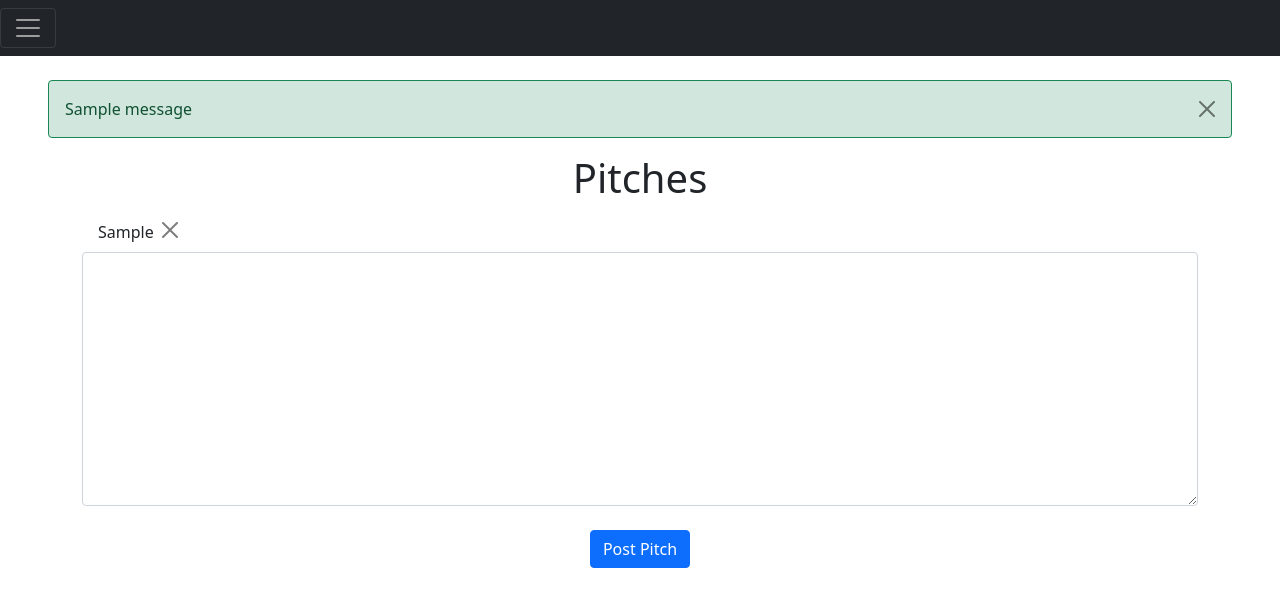
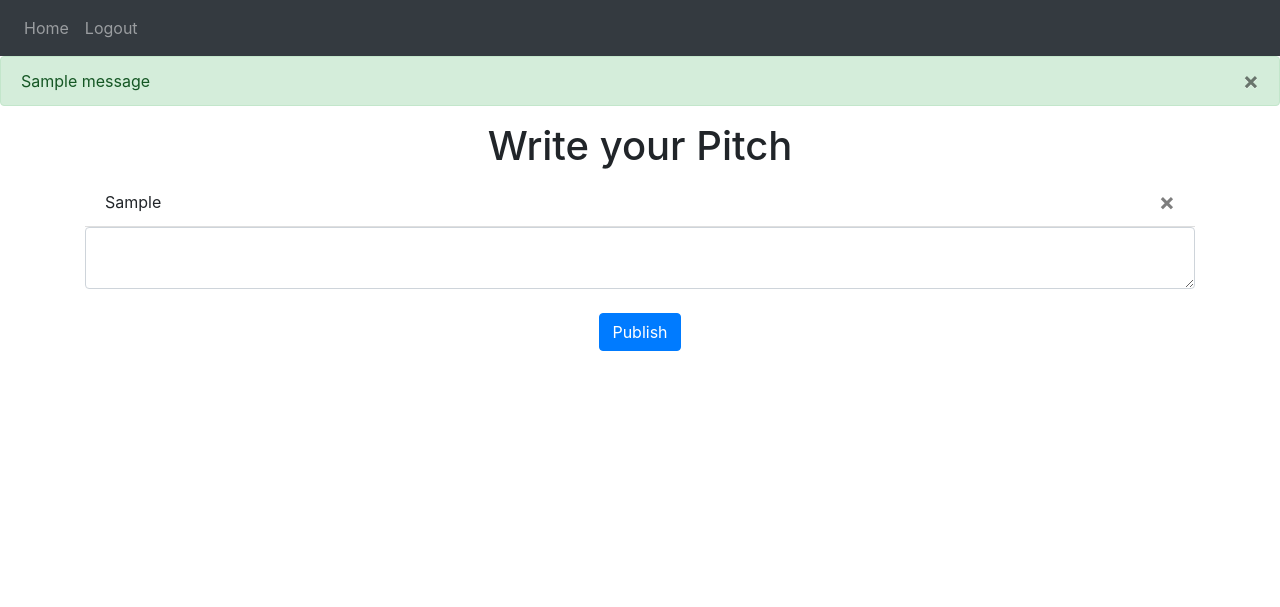
Before and after one commit to davospots/pitchapp, a Flask app: page / in a window 1280 px wide. Shown: the top 607 px of the page. Run offline with Flask 2, Linux system fonts and the light colour scheme; a user stored in the database is signed in; tables that the repository leaves empty hold one stand-in row (values such as "Sample post"); one stand-in notice (Sample message) is shown; some libraries are stand-ins or nearby versions.

Commit message:
database initialization

```diff
--- a/website/templates/base.html
+++ b/website/templates/base.html
@@ -1,63 +1,83 @@
 <!DOCTYPE html>
-<html lang="en">
+<html>
   <head>
-    <meta charset="UTF-8">
-    <meta http-equiv="X-UA-Compatible" content="IE=edge">
-    <meta name="viewport" content="width=device-width, initial-scale=1.0">
-    <link rel="stylesheet" href="https://cdn.jsdelivr.net/npm/bootstrap@5.1.3/dist/css/bootstrap.min.css" integrity="sha384-1BmE4kWBq78iYhFldvKuhfTAU6auU8tT94WrHftjDbrCEXSU1oBoqyl2QvZ6jIW3" crossorigin="anonymous">
-    <link rel="stylesheet" href="https://cdn.jsdelivr.net/npm/@fortawesome/fontawesome-free@5.15.4/css/fontawesome.min.css" integrity="sha384-jLKHWM3JRmfMU0A5x5AkjWkw/EYfGUAGagvnfryNV3F9VqM98XiIH7VBGVoxVSc7" crossorigin="anonymous">
-    <title>{% block title %}{% endblock %}</title>
+    <meta charset="utf-8" />
+    <meta name="viewport" content="width=device-width, initial-scale=1" />
+    <link
+      rel="stylesheet"
+      href="https://stackpath.bootstrapcdn.com/bootstrap/4.4.1/css/bootstrap.min.css"
+      integrity="sha384-Vkoo8x4CGsO3+Hhxv8T/Q5PaXtkKtu6ug5TOeNV6gBiFeWPGFN9MuhOf23Q9Ifjh"
+      crossorigin="anonymous"
+    />
+    <link
+      rel="stylesheet"
+      href="https://stackpath.bootstrapcdn.com/font-awesome/4.7.0/css/font-awesome.min.css"
+      crossorigin="anonymous"
+    />
+
+    <title>{% block title %}Home{% endblock %}</title>
   </head>
   <body>
-    <nav class="navbar navbar-dark bg-dark">
-          <button class="navbar-toggler" type="button" data-bs-toggle="collapse" data-bs-target="#navbarToggleExternalContent" aria-controls="navbarToggleExternalContent" aria-expanded="false" aria-label="Toggle navigation">
+    <nav class="navbar navbar-expand-lg navbar-dark bg-dark">
+      <button
+        class="navbar-toggler"
+        type="button"
+        data-toggle="collapse"
+        data-target="#navbar"
+      >
         <span class="navbar-toggler-icon"></span>
       </button>
-        <div class="collapse" id="navbarToggleExternalContent">
+      <div class="collapse navbar-collapse" id="navbar">
         <div class="navbar-nav">
           {% if user.is_authenticated %}
-                <a href="/" class="nav-item nav-link" id="home">Home</a>
-                <a href="/logout" class="nav-item nav-link" id="logout">Logout</a>
+          <a class="nav-item nav-link" id="home" href="/">Home</a>
+          <a class="nav-item nav-link" id="logout" href="/logout">Logout</a>
           {% else %}
-                <a href="/login" class="nav-item nav-link" id="login">Login</a>
-                <a href="/sign-up" class="nav-item nav-link" id="signUp">Sign Up</a>
+          <a class="nav-item nav-link" id="login" href="/login">Login</a>
+          <a class="nav-item nav-link" id="signUp" href="/sign-up">Sign Up</a>
           {% endif %}
-
-
         </div>
       </div>
     </nav>
 
-    {% with messages = get_flashed_messages( with_categories =true) %}
-    {% if messages %}
-        {% for category, message in messages %}
-        {% if category == 'error' %}
-        <div class="alert alert-danger alert-dismissible fade show mx-5 mt-4
-        border border-danger" role="alert">
+    {% with messages = get_flashed_messages(with_categories=true) %} {% if
+    messages %} {% for category, message in messages %} {% if category ==
+    'error' %}
+    <div class="alert alert-danger alter-dismissable fade show" role="alert">
       {{ message }}
-            <button type="button" class="btn-close" data-bs-dismiss="alert" aria-label="Close"></button>
+      <button type="button" class="close" data-dismiss="alert">
+        <span aria-hidden="true">&times;</span>
+      </button>
     </div>
     {% else %}
-            <div class="alert alert-success alert-dismissible fade show mx-5 mt-4
-            border border-success" role="alert">
+    <div class="alert alert-success alter-dismissable fade show" role="alert">
       {{ message }}
-                <button type="button" class="btn-close" data-bs-dismiss="alert">
-
+      <button type="button" class="close" data-dismiss="alert">
+        <span aria-hidden="true">&times;</span>
       </button>
     </div>
-        {% endif %}
-        {% endfor %}
-    {% endif %}
-    {% endwith %}
+    {% endif %} {% endfor %} {% endif %} {% endwith %}
 
-    <div class="container">
-        {% block content %}{% endblock %}
-    </div>
+    <div class="container">{% block content %} {% endblock %}</div>
+    <script
+      src="https://code.jquery.com/jquery-3.2.1.slim.min.js"
+      integrity="sha384-KJ3o2DKtIkvYIK3UENzmM7KCkRr/rE9/Qpg6aAZGJwFDMVNA/GpGFF93hXpG5KkN"
+      crossorigin="anonymous"
+    ></script>
+    <script
+      src="https://cdnjs.cloudflare.com/ajax/libs/popper.js/1.12.9/umd/popper.min.js"
+      integrity="sha384-ApNbgh9B+Y1QKtv3Rn7W3mgPxhU9K/ScQsAP7hUibX39j7fakFPskvXusvfa0b4Q"
+      crossorigin="anonymous"
+    ></script>
+    <script
+      src="https://maxcdn.bootstrapcdn.com/bootstrap/4.0.0/js/bootstrap.min.js"
+      integrity="sha384-JZR6Spejh4U02d8jOt6vLEHfe/JQGiRRSQQxSfFWpi1MquVdAyjUar5+76PVCmYl"
+      crossorigin="anonymous"
+    ></script>
 
-
-
-
-    <script src="https://cdn.jsdelivr.net/npm/bootstrap@5.1.3/dist/js/bootstrap.bundle.min.js" integrity="sha384-ka7Sk0Gln4gmtz2MlQnikT1wXgYsOg+OMhuP+IlRH9sENBO0LRn5q+8nbTov4+1p" crossorigin="anonymous"></script>
-    <script type="text/javascript" src="{{ url_for('static', filename='index.js')}}"></script>
+    <script
+      type="text/javascript"
+      src="{{ url_for('static', filename='index.js') }}"
+    ></script>
   </body>
 </html>
--- a/website/templates/home.html
+++ b/website/templates/home.html
@@ -1,23 +1,21 @@
-{% extends 'base.html' %}
-
-{% block title %}Home{% endblock %}
-
-{% block content %}
-<h1 align="center">Pitches</h1>
+{% extends "base.html" %} {% block title %}Home{% endblock %} {% block content
+%}
+<h1 align="center">Write your Pitch</h1>
 <ul class="list-group list-group-flush" id="notes">
-    {% for note in user.notes %}
-    <li class="list-group-item">{{note.data}}
-
-        <button type="button" class="btn-close" onClick = "deleteNote({{ note.id }})">
-    </li>
-    {% endfor %}
-
+  {% for note in user.notes %}
+  <li class="list-group-item">
+    {{ note.data }}
+    <button type="button" class="close" onClick="deleteNote({{ note.id }})">
+      <span aria-hidden="true">&times;</span>
+    </button>
+  </li>
+  {% endfor %}
 </ul>
-<form action="" method="POST">
-    <textarea name="note" id="note" cols="30" rows="10" class="form-control"></textarea>
-    <div align="center">
-        <br>
-        <button type="submit" class="btn btn-primary">Post Pitch</button>
-    </div>
+<form method="POST">
+  <textarea name="note" id="note" class="form-control"></textarea>
+  <br />
+  <div align="center">
+    <button type="submit" class="btn btn-primary">Publish</button>
+  </div>
 </form>
 {% endblock %}
```
Also changed, not shown: website/__init__.py (+7 -8 lines), website/auth.py (+21 -21 lines), website/models.py (+6 -7 lines), website/templates/login.html (+26 -20 lines), website/templates/sign_up.html (+37 -16 lines), website/database.db, website/static/index.js (indentation only). Lines whose indentation alone changed are shown as unchanged.
